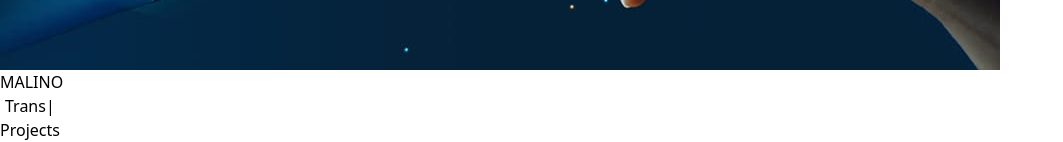
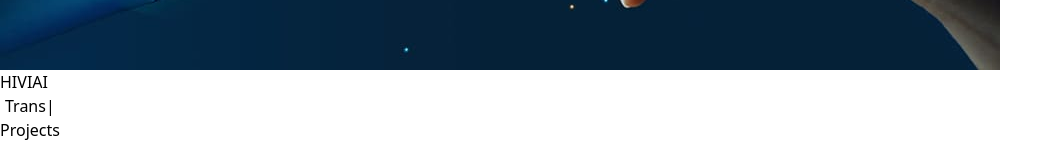
Before and after one commit to infotus/company, a React (Vite) app: page / in a window 1280 px wide. Shown: the part 661-803 px from the top of the page, without its empty margins (0-1063 px from the left). Built offline with nearby package versions, Linux system fonts and the light colour scheme.

Commit message:
Change name

```diff
--- a/index.html
+++ b/index.html
@@ -4,7 +4,7 @@
     <meta charset="UTF-8" />
     <link rel="icon" type="image/svg+xml" href="/vite.svg" />
     <meta name="viewport" content="width=device-width, initial-scale=1.0" />
-    <title>MALINO</title>
+    <title>HIVIAI</title>
   </head>
   <body>
     <div id="root"></div>
--- a/src/components/Main.jsx
+++ b/src/components/Main.jsx
@@ -11,7 +11,7 @@ const Main = () => {
             <div className='w-full h-screen absolute top-0 left-0 bg-white/50'>
                 <div className='max-w-[700px] m-auto h-full w-full flex flex-col justify-center ld:items-start items-center'>
                 <h1 className='sm:text-5xl text-4xl font-bold text-cyan-800'>
-                    MALINO
+                    HIVIAI
                 </h1>
                 <h2 className='p-10 flex sm:text-3xl text-2xl pt-4 text-cyan-800'>
 
```
